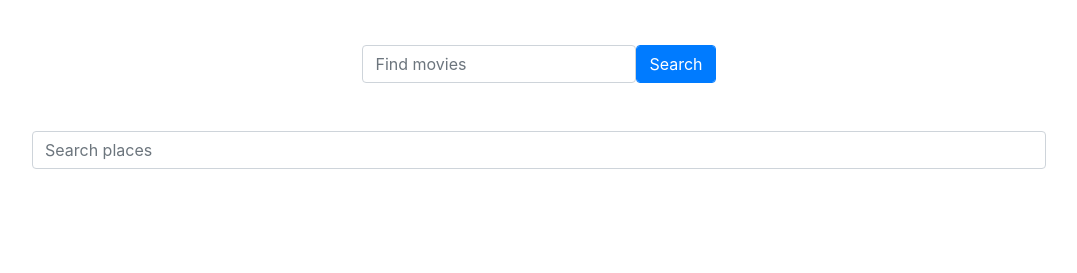
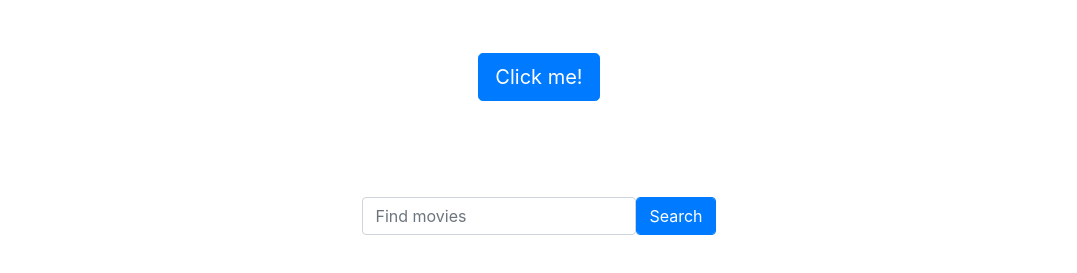
Before and after one commit to yannklein/js-plugins-656, a website built with webpack: page index.html in a window 1280 px wide. Shown: the part 99-372 px from the top of the page, without its empty margins (101-1178 px from the left). Built offline with nearby package versions, Linux system fonts and the light colour scheme; files whose address does not match are found by name.

Commit message:
prepare httml for lecture

```diff
--- a/index.html
+++ b/index.html
@@ -13,19 +13,15 @@
     <div class="container text-center mt-5">
       <h1> Let's AJAX! ⚔︎</h1>
 
+      <button id="click-me" class="btn btn-primary btn-lg m-5">Click me!</button>
+
       <form id="search-movies" class="form-inline d-flex justify-content-center m-5">
         <input id="keyword" type="text" class="form-control" placeholder="Find movies">
         <input id="submit" type="submit" class="btn btn-primary form-control" value="Search">
       </form>
 
-      <div class="d-flex m-5">
-        <input id="search" type="text" class="form-control" placeholder="Search places">
-      </div>
-
       <ul class="list-inline mt-5" id="results">
       </ul>
-
-      <!-- <button id="click-me" class="btn btn-primary btn-lg m-5">Click me!</button> -->
 
     </div>
 
```
